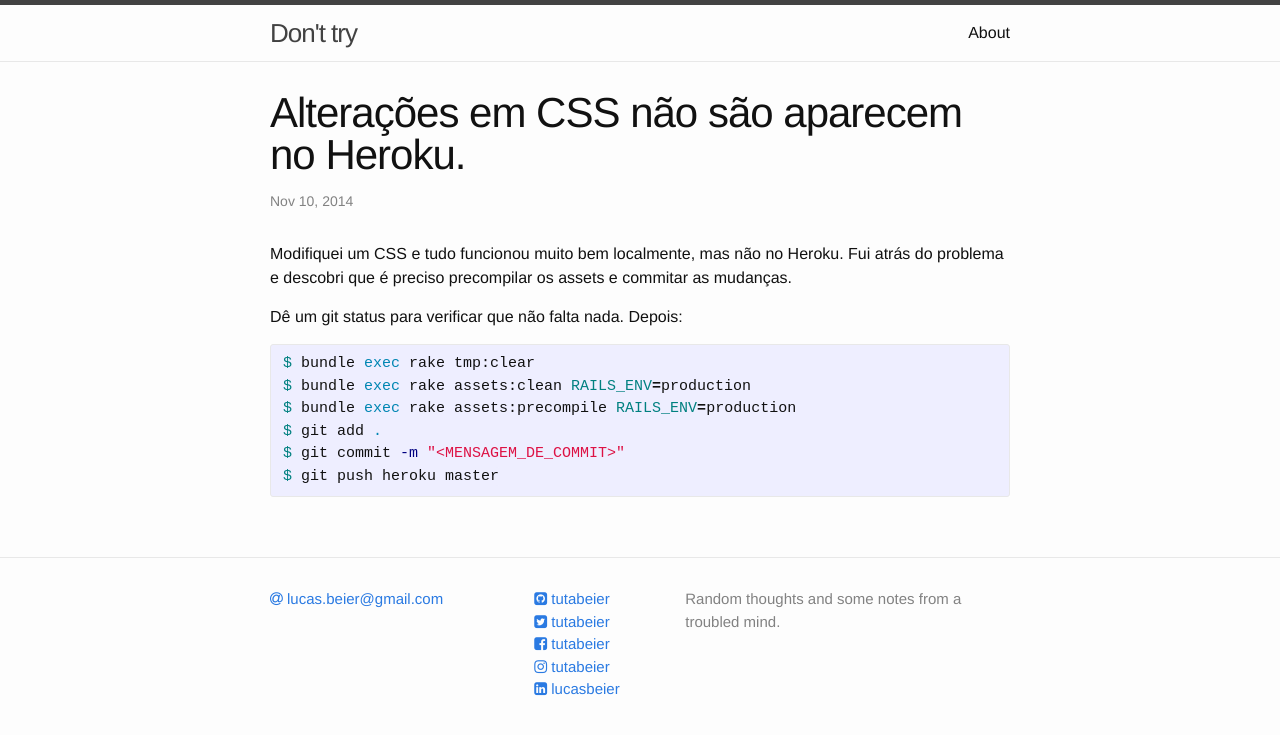
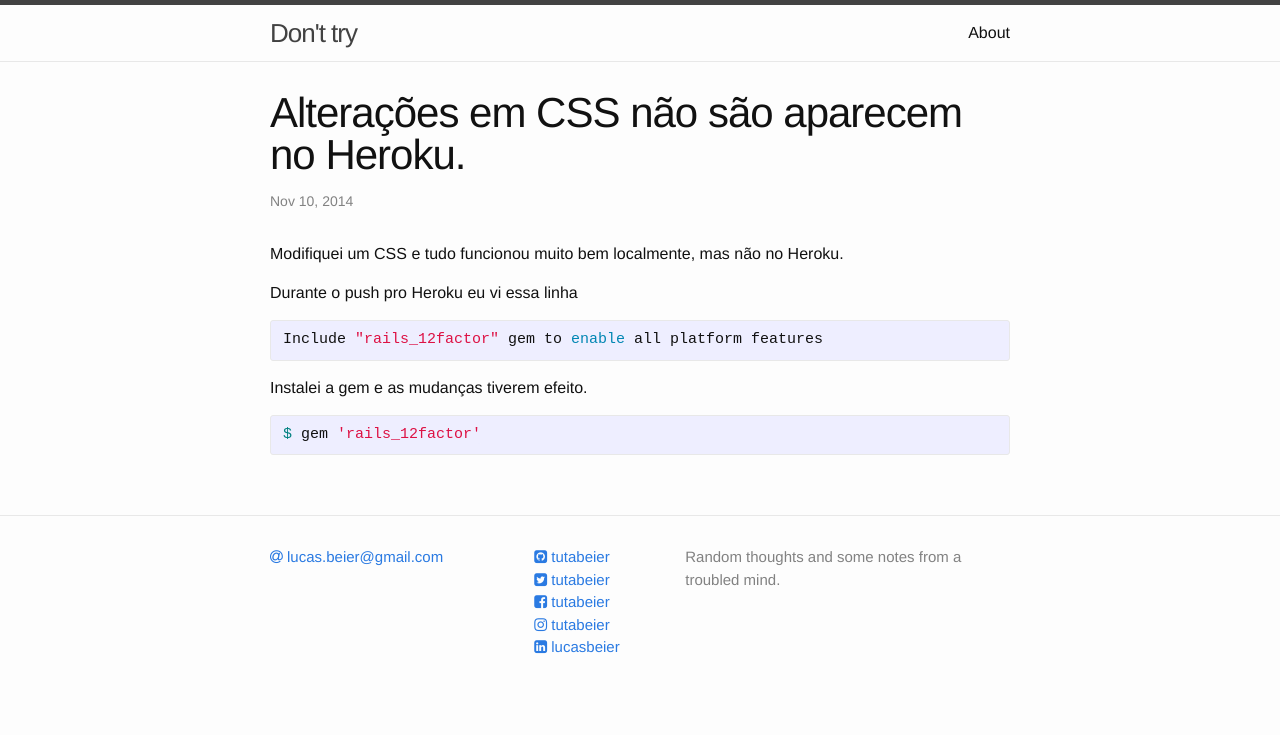
Before and after one commit to tutabeier/tutabeier.github.io, a Jekyll site: the page built from _posts/2014-11-10-css-heroku.markdown, in a window 1280 px wide. Shown: the top 735 px of the page. Built offline with Jekyll 4.4.1, drawn with Linux system fonts in a browser that asks for light colours; nearby versions of some CDN libraries.

Commit message:
Atualizado post do Heroku

```diff
--- a/_posts/2014-11-10-css-heroku.markdown
+++ b/_posts/2014-11-10-css-heroku.markdown
@@ -4,15 +4,16 @@ title:  "Alterações em CSS não são aparecem no Heroku."
 date:   2014-11-10 16:50:30
 categories: css rails heroku
 ---
-Modifiquei um CSS e tudo funcionou muito bem localmente, mas não no Heroku. Fui atrás do problema e descobri que é preciso precompilar os assets e commitar as mudanças.
+Modifiquei um CSS e tudo funcionou muito bem localmente, mas não no Heroku.
 
-Dê um git status para verificar que não falta nada. Depois:
+Durante o push pro Heroku eu vi essa linha
 
 {% highlight bash %}
-$ bundle exec rake tmp:clear
-$ bundle exec rake assets:clean RAILS_ENV=production
-$ bundle exec rake assets:precompile RAILS_ENV=production
-$ git add .
-$ git commit -m "<MENSAGEM_DE_COMMIT>"
-$ git push heroku master
+Include "rails_12factor" gem to enable all platform features
 {% endhighlight %}
+
+Instalei a gem e as mudanças tiverem efeito.
+
+{% highlight bash %}
+$ gem 'rails_12factor'
+{% endhighlight %}
```
